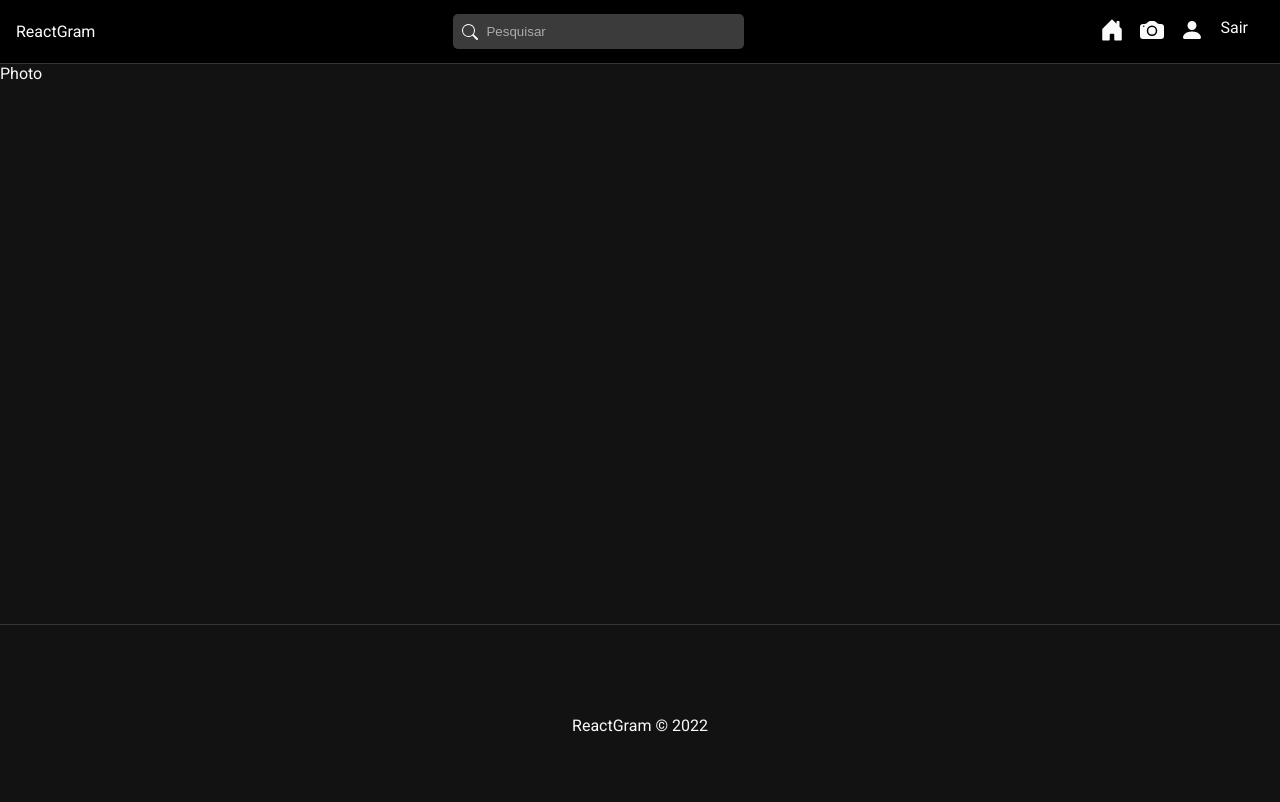
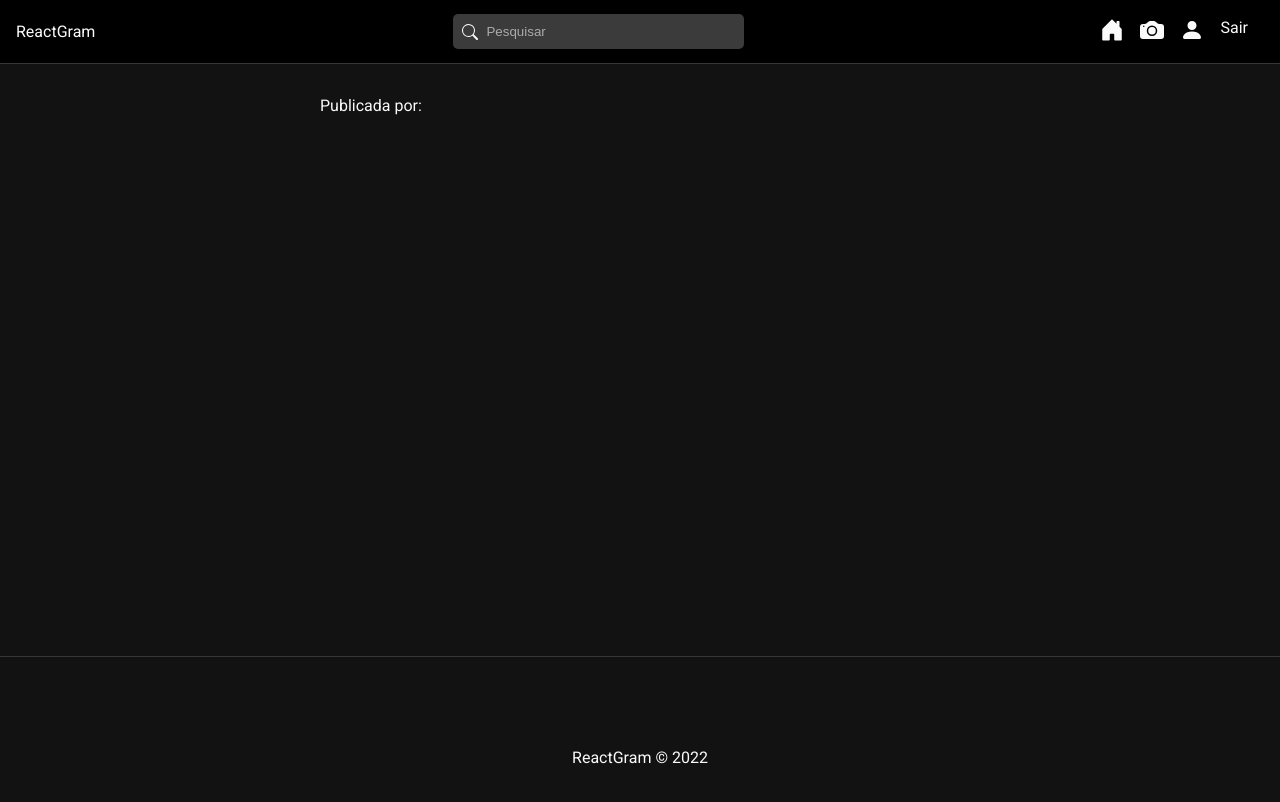
Before and after one commit to leogama09/reactgram-project, a React (Create React App) app in the folder REACTGRAM/frontend/: page /photos/1 in a window 1280 px wide. Shown: the top 802 px of the page. Built offline with nearby package versions, Linux system fonts and the light colour scheme; no server answers; sample sign-in values are in the browser's storage.

Commit message:
Update Photo.js

```diff
--- a/REACTGRAM/frontend/src/pages/Photo/Photo.js
+++ b/REACTGRAM/frontend/src/pages/Photo/Photo.js
@@ -5,6 +5,7 @@ import { uploads } from "../../utils/config"
 // components
 import Message from "../../components/Message"
 import { Link } from "react-router-dom"
+import PhotoItem from "../../components/PhotoItem"
 
 // hooks
 import { useEffect, useState } from "react"
@@ -12,10 +13,33 @@ import { useSelector, useDispatch } from "react-redux"
 import { useParams } from "react-router-dom"
 
 // Redux
+import { getPhoto } from "../../slices/photoSlice"
 
 const Photo = () => {
+    const {id} = useParams()
+
+    const dispatch = useDispatch()
+
+    const {user} = useSelector((state) => state.auth)
+    const {photo, loading, error, message} = useSelector((state) => state.photo)
+
+    // comentários
+
+    // Load photo data
+    useEffect(() => {
+        dispatch(getPhoto(id))
+    }, [dispatch, id])
+
+    // like e comentário
+
+    if(loading) {
+        return <p>Carregando...</p>
+    }
+
   return (
-    <div>Photo</div>
+    <div id="photo">
+        <PhotoItem photo={photo} />
+    </div>
   )
 }
 
```
